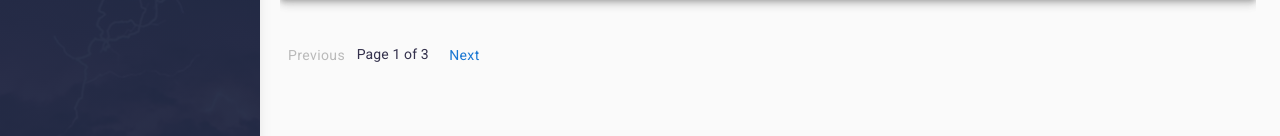
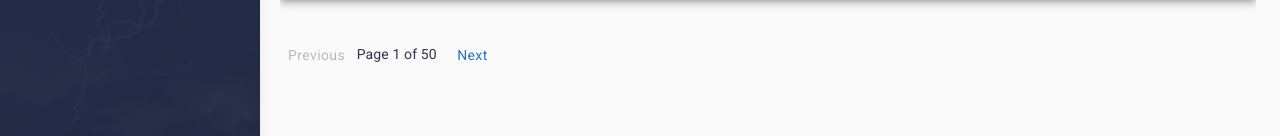
Before and after one commit to vorayash1/Turff, a React (Create React App) app: page /auction/slot/list in a window 1280 px wide. Shown: the part 308-444 px from the top of the page. Built offline with nearby package versions, Linux system fonts and the light colour scheme; a small style sheet from the web is missing.

Commit message:
PAGINATION IN SLOT

```diff
--- a/src/app/auction/slot/list.js
+++ b/src/app/auction/slot/list.js
@@ -21,7 +21,7 @@ function TeamList() {
     const [priceUpdates, setPriceUpdates] = useState({});
 
     const [currentPage, setCurrentPage] = useState(1); // Current page
-    const [totalPages, setTotalPages] = useState(3); // Total pages
+    const [totalPages, setTotalPages] = useState(50); // Total pages
     const [limit] = useState(10); // Items per page
 
     const {
```
